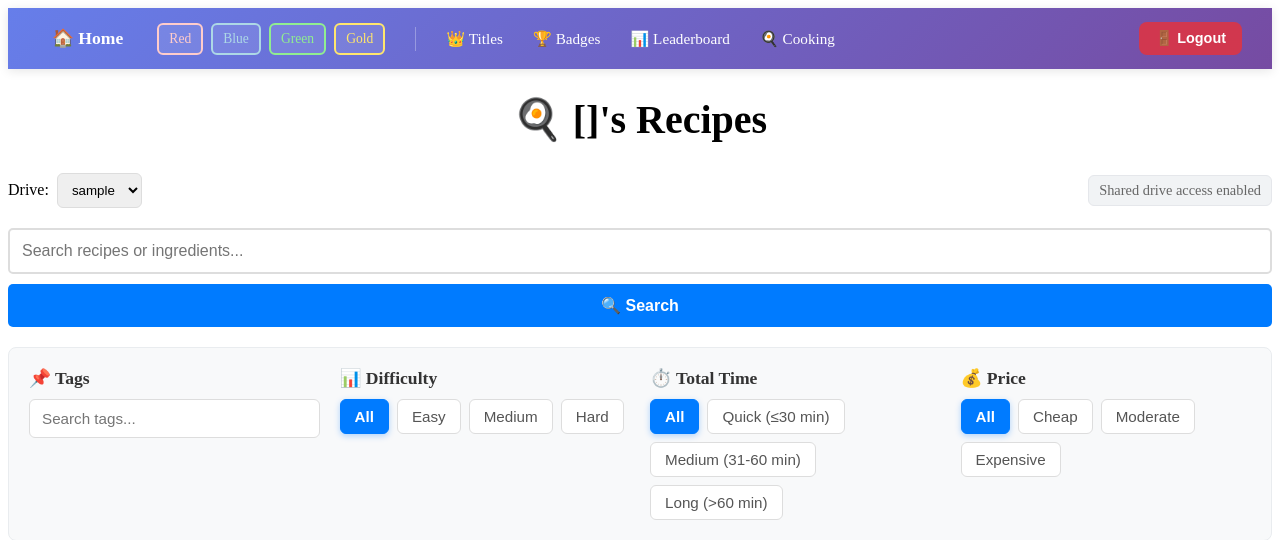
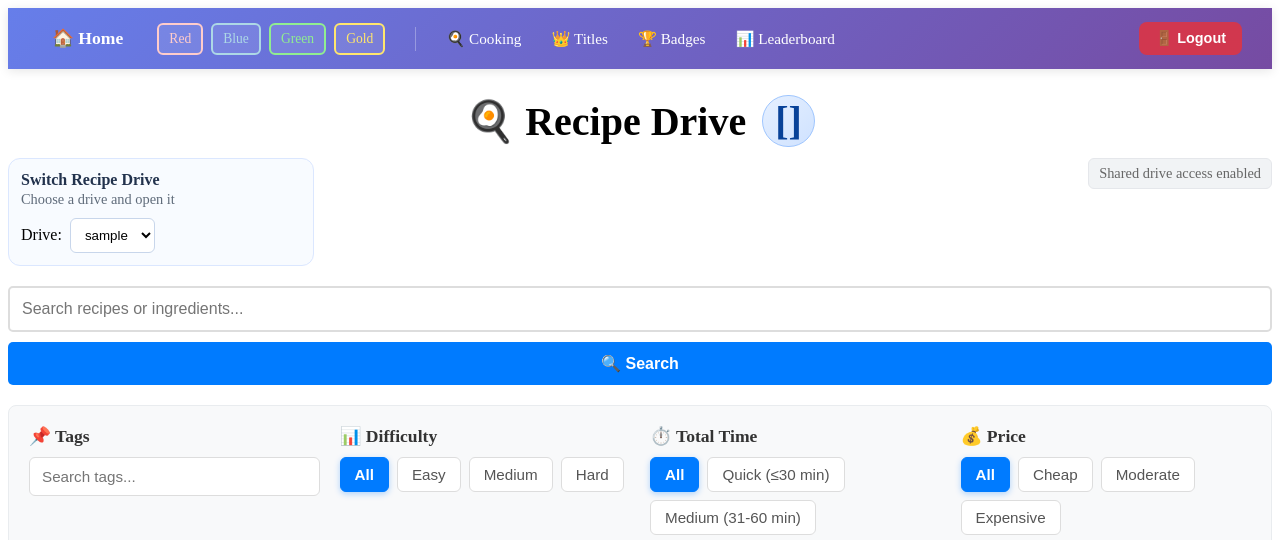
Before and after one commit to PaulFrp/xp-tracker, a Flask app: template templates/cooking.html in a window 1280 px wide. Shown: the top 540 px of the page. Run offline with Flask 3, Linux system fonts and the light colour scheme; the template is opened without the code that fills it: most values are stand-ins (such as "Sample title", 1, 10 or a date in 2020); some libraries are stand-ins or nearby versions.

Commit message:
small fixes and design changes

```diff
--- a/templates/cooking.html
+++ b/templates/cooking.html
@@ -6,9 +6,16 @@
 {% include "navbar.html" %}
 
 <div class="cooking-container">
-    <h1>🍳 {{ owner_username }}'s Recipes</h1>
+    <h1>
+        🍳 Recipe Drive
+        <span class="active-drive-badge" title="Currently viewing this drive">{{ owner_username }}</span>
+    </h1>
+
 
     <div class="drive-toolbar">
+        <div class="drive-switcher-card">
+            <div class="drive-switcher-title">Switch Recipe Drive</div>
+            <div class="drive-switcher-help">Choose a drive and open it</div>
             <div class="drive-switcher">
             <label for="driveSelector">Drive:</label>
             <select id="driveSelector">
@@ -19,13 +26,17 @@
                 {% endfor %}
             </select>
             </div>
+        </div>
         {% if not is_owner %}
             <div class="shared-drive-note">Shared drive access enabled</div>
         {% endif %}
     </div>
 
     {% if is_owner %}
-    <div class="share-drive-card">
+    <div class="share-drive-card share-drive-card-collapsed">
+        <details>
+            <summary>Drive sharing (advanced)</summary>
+            <div class="share-drive-content">
                 <h2>Share This Drive</h2>
                 <form id="shareDriveForm" class="share-drive-form">
                     <input type="text" id="shareUsername" placeholder="Enter username" required>
@@ -378,16 +391,59 @@
 <style>
 .cooking-container h1 {
     text-align: center;
-    margin-bottom: 30px;
+    margin-bottom: 10px;
     font-size: 2.5em;
+    line-height: 1.15;
+}
+
+.active-drive-badge {
+    display: inline-flex;
+    align-items: center;
+    justify-content: center;
+    margin-left: 6px;
+    padding: 5px 12px;
+    border-radius: 999px;
+    background: linear-gradient(135deg, #e6f0ff 0%, #cfe2ff 100%);
+    border: 1px solid #9ec5fe;
+    color: #084298;
+    font-size: 1em;
+    line-height: 1;
+    vertical-align: baseline;
+    transform: translateY(-1px);
+}
+
+.drive-subtitle {
+    text-align: center;
+    margin: 0 0 22px;
+    color: #5f6b7a;
 }
 
 .drive-toolbar {
     display: flex;
     justify-content: space-between;
-    align-items: center;
+    align-items: flex-start;
     gap: 12px;
     margin-bottom: 20px;
+}
+
+.drive-switcher-card {
+    background: #f8fbff;
+    border: 1px solid #dbe7ff;
+    border-radius: 12px;
+    padding: 12px;
+    min-width: 280px;
+}
+
+.drive-switcher-title {
+    font-weight: 700;
+    color: #22324d;
+    margin-bottom: 2px;
+}
+
+.drive-switcher-help {
+    color: #5f6b7a;
+    font-size: 0.9em;
+    margin-bottom: 10px;
 }
 
 .drive-switcher {
@@ -398,8 +454,9 @@
 
 .drive-switcher select {
     padding: 8px 10px;
-    border: 1px solid #ddd;
+    border: 1px solid #c8d6eb;
     border-radius: 6px;
+    background: white;
 }
 
 .shared-drive-note {
@@ -1527,9 +1606,9 @@ function displayRecipeDetail(recipe) {
     if (recipe.ingredients && recipe.ingredients.length > 0) {
         recipe.ingredients.forEach(ing => {
             if (typeof ing === 'object') {
-                ingredientsList += `<li><span class="ingredient-name">${ing.name}</span>${ing.amount ? ` <span class="ingredient-amount">${ing.amount}</span>` : ''}</li>`;
+                ingredientsList += `<li><span class="ingredient-name">${ing.name}</span>${ing.amount ? `<span class="ingredient-amount-text">${ing.amount}</span>` : '<span class="ingredient-amount-text"></span>'}</li>`;
             } else {
-                ingredientsList += `<li><span class="ingredient-name">${ing}</span></li>`;
+                ingredientsList += `<li><span class="ingredient-name">${ing}</span><span class="ingredient-amount-text"></span></li>`;
             }
         });
     }
--- a/templates/navbar.html
+++ b/templates/navbar.html
@@ -13,10 +13,11 @@
             {% endfor %}
         </div>
         <div class="nav-divider"></div>
+        <a href="{{ url_for('cooking.cooking')}}" class="nav-link">🍳 Cooking</a>
         <a href="{{ url_for('titles.titles')}}" class="nav-link">👑 Titles</a>
         <a href="{{ url_for('badges.badges')}}" class="nav-link">🏆 Badges</a>
         <a href="{{ url_for('leaderboard.leaderboard')}}" class="nav-link">📊 Leaderboard</a>
-        <a href="{{ url_for('cooking.cooking')}}" class="nav-link">🍳 Cooking</a>
+
     </div>
     <div class="nav-actions">
         <form method="POST" action="{{ url_for('login.logout') }}">
```
Also changed, not shown: other parts of templates/cooking.html (+31 -7 lines). Lines whose indentation alone changed are shown as unchanged.
